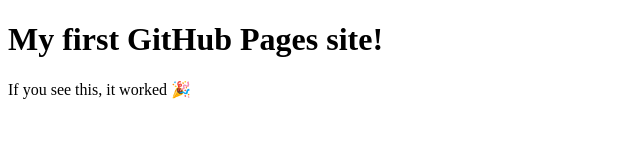
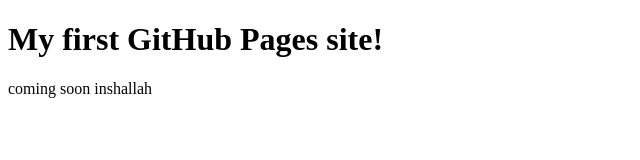
Before and after one commit to aditi04menon/Portfolio, a plain HTML site: page index.html in a window 1280 px wide. Shown: the full height of the page, 0-640 px from the left. Drawn offline with Linux system fonts and the light colour scheme.

Commit message:
Update index.html

```diff
--- a/index.html
+++ b/index.html
@@ -3,9 +3,9 @@
   <head>
     <meta charset="utf-8">
     <title>Hello Website</title>
-  </head>
+
   <body>
     <h1>My first GitHub Pages site!</h1>
-    <p>If you see this, it worked 🎉</p>
+   <p> coming soon inshallah</p>
   </body>
 </html>
```
